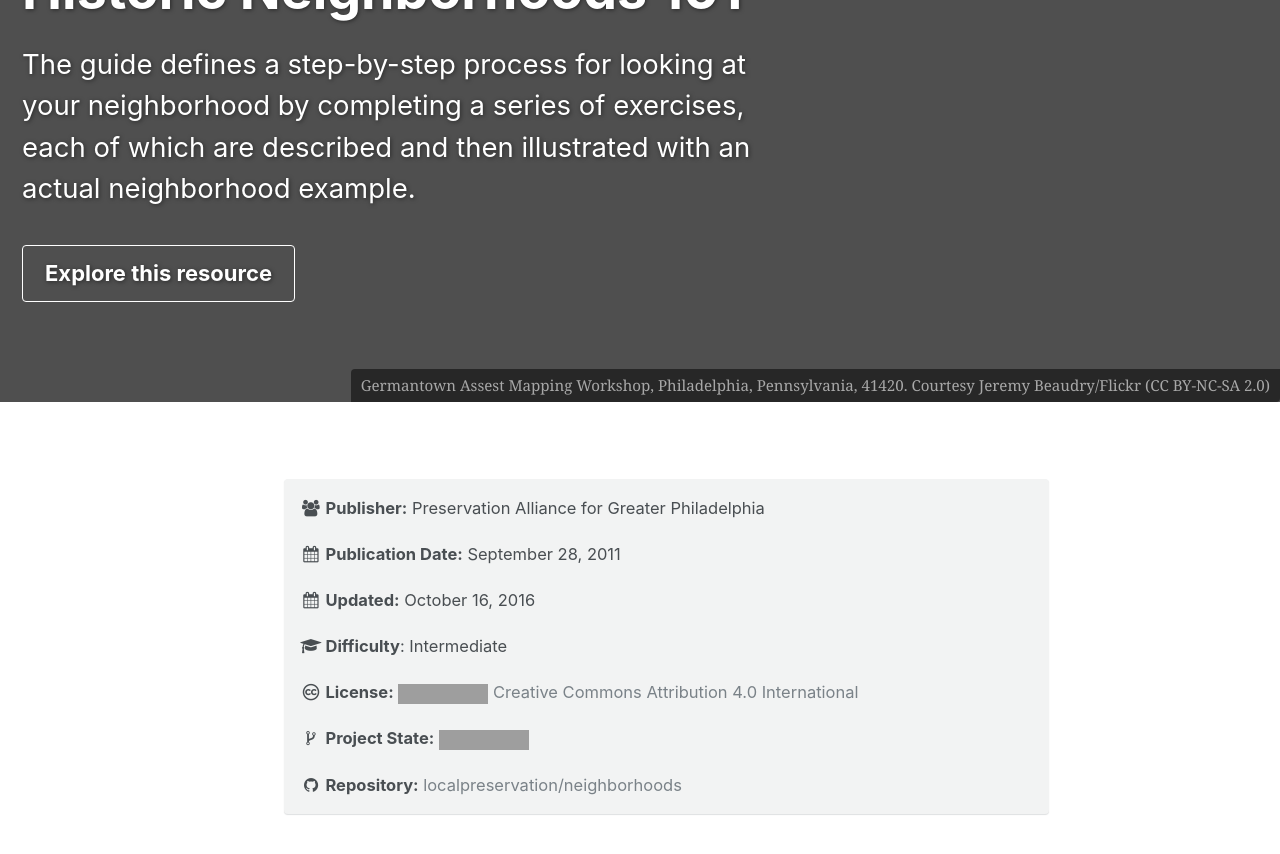
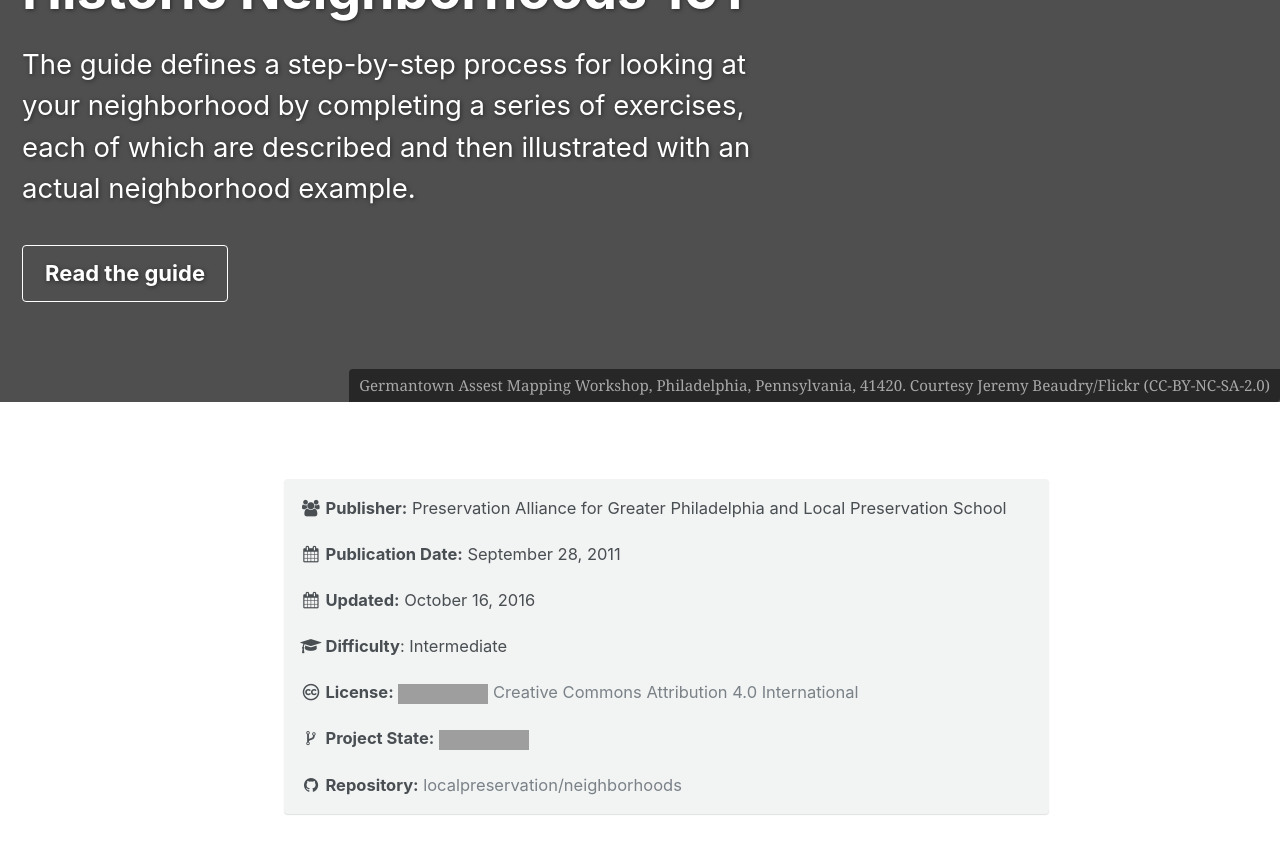
Before and after one commit to localpreservation/localpreservation.github.io, a Jekyll site: the page built from _resources/neighborhoods.md, in a window 1280 px wide and 900 px high, scrolled down 303 px. Shown: the top 854 px of the window. Built offline with Jekyll 4.4.1, drawn with Linux system fonts in a browser that asks for light colours; grey boxes are pictures that could not be loaded.

Commit message:
Minor updates to resources

```diff
--- a/_resources/neighborhoods.md
+++ b/_resources/neighborhoods.md
@@ -7,17 +7,18 @@ date: 2011-09-28
 modified: 2016-10-16
 license: CC-BY-4.0
 repository: "localpreservation/neighborhoods"
-resource_url: "https://localpreservation.github.io/neighborhoods/"
+resource_url: &cta_url "https://localpreservation.github.io/neighborhoods/"
 state: "building/designing"
 publisher:
   - Preservation Alliance for Greater Philadelphia
+  - Local Preservation School
 header:
   teaser: /assets/images/8848280443_e721e4b7f8_o-square.jpg
   overlay_filter: "0.5"
   overlay_image: /assets/images/8848280443_e721e4b7f8_o-square.jpg
-  cta_label: "Explore this resource"
-  cta_url: "https://localpreservation.github.io/neighborhoods/"
-  caption: "Germantown Assest Mapping Workshop, Philadelphia, Pennsylvania, 41420. Courtesy [Jeremy Beaudry/Flickr](https://www.flickr.com/photos/jbeau/8848280443/) ([CC BY-NC-SA 2.0](https://creativecommons.org/licenses/by-nc-sa/2.0/))"
+  cta_label: "Read the guide"
+  cta_url: *cta_url
+  caption: "Germantown Assest Mapping Workshop, Philadelphia, Pennsylvania, 41420. Courtesy [Jeremy Beaudry/Flickr](https://www.flickr.com/photos/jbeau/8848280443/) ([CC-BY-NC-SA-2.0](https://creativecommons.org/licenses/by-nc-sa/2.0/))"
 topic:
   - Planning
   - Community
```
Also changed, not shown: _resources/architectural-investigation.md (+1 -0 lines), _resources/community.md (+3 -2 lines), _resources/explore-101.md (+4 -2 lines), _resources/placematters.md (+4 -2 lines), _resources/timeline.md (+2 -0 lines).
